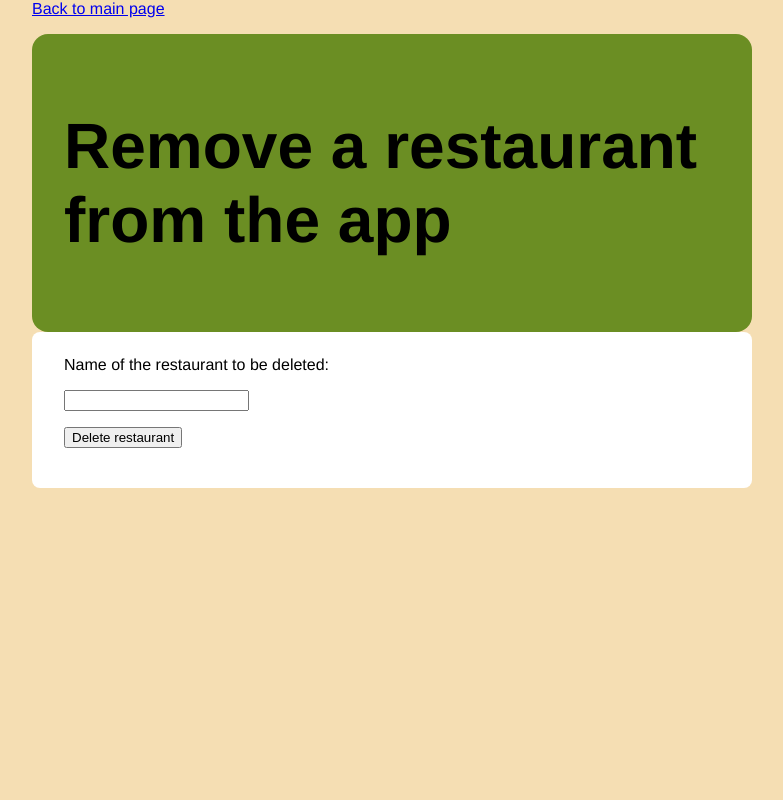
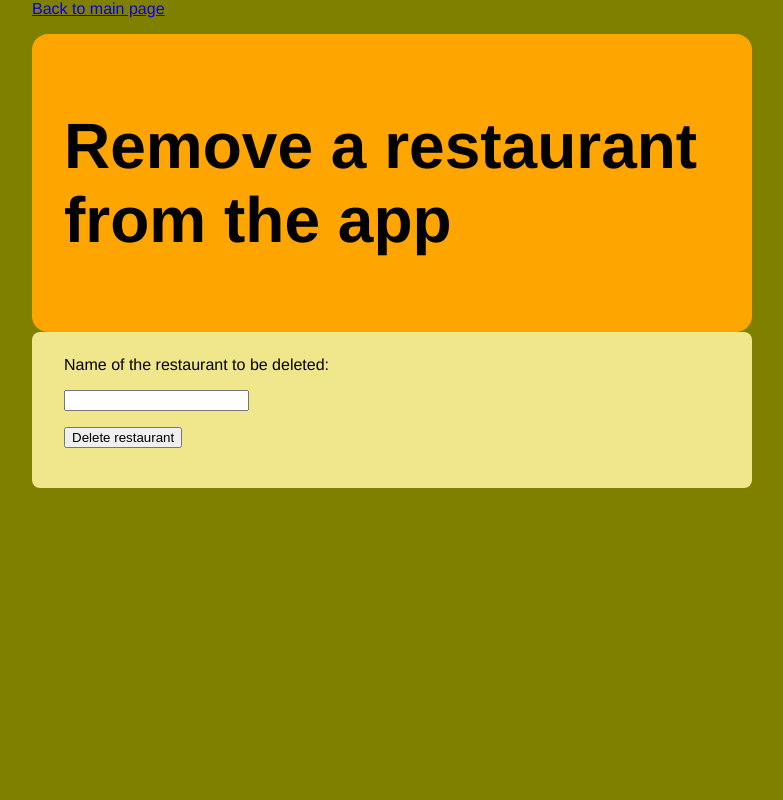
Before and after one commit to TuuPu/TSOHA, a Flask app: page /deleterestaurant in a window 1280 px wide. Shown: the whole page, without its empty margins (248-1031 px from the left). Run offline with Flask 2, Linux system fonts and the light colour scheme.

Commit message:
colour changes

```diff
--- a/static/css/main.css
+++ b/static/css/main.css
@@ -2,11 +2,11 @@ body {
     margin: auto;
     max-width: 45em;
     font-family: 'Helvetica', 'Arial', sans-serif;
-    background: wheat;
+    background: olive;
 }
 
 .header {
-    background: olivedrab;
+    background: orange;
     font-weight: bold;
     padding: 1em 1em;
     font-size: 2em;
@@ -15,7 +15,7 @@ body {
 }
 
 .content {
-    background: white;
+    background: khaki;
     padding: 1.5em 2em;
     border-radius: .5em;
  }
```
